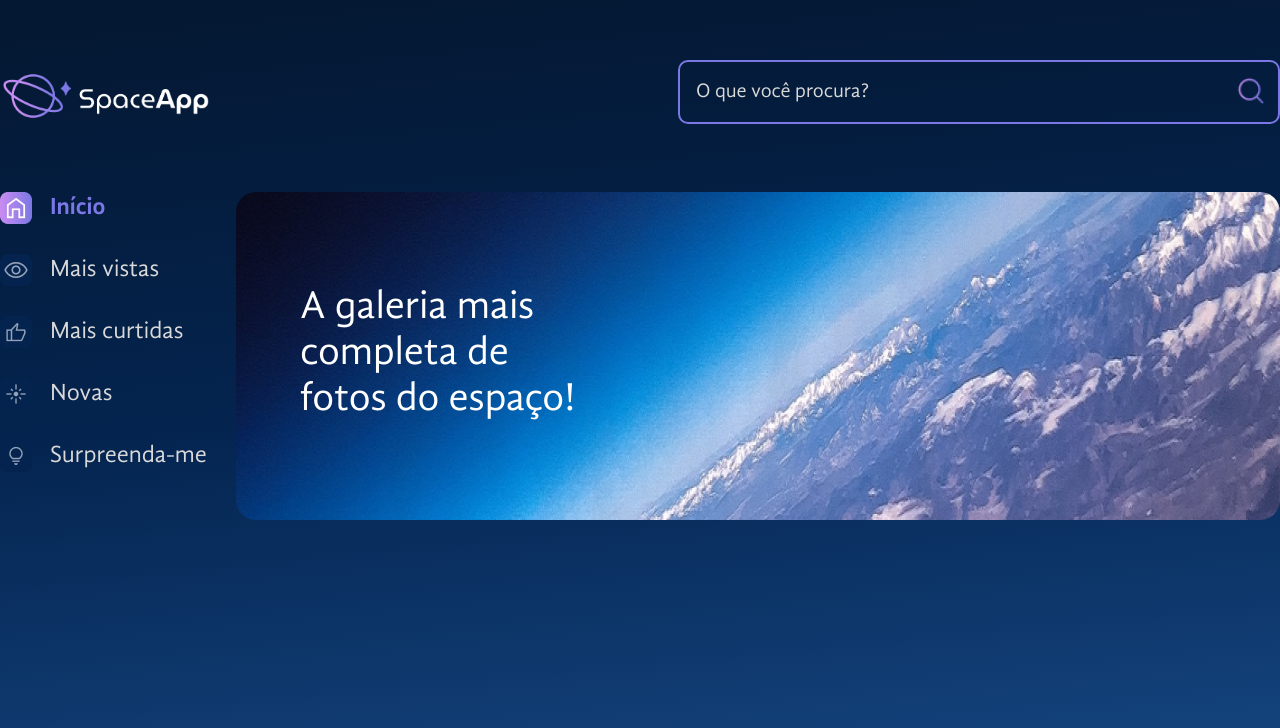
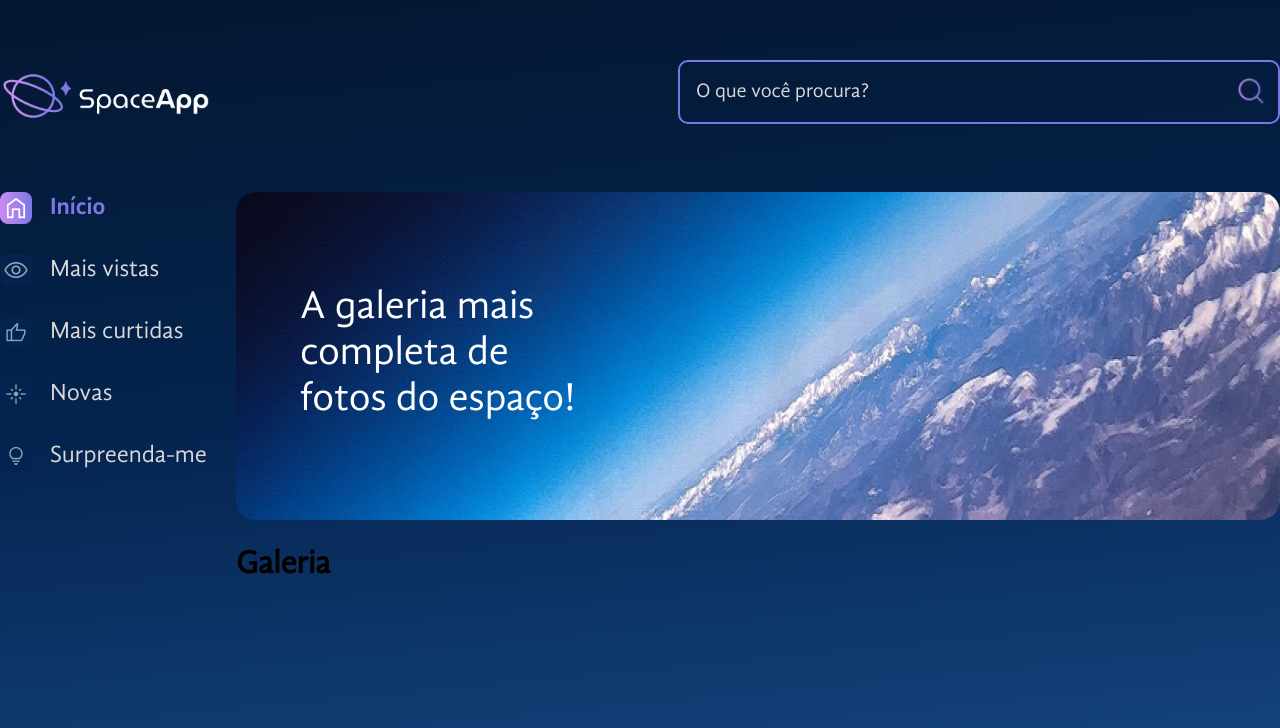
Before and after one commit to GuilFranca/ReactStyledComponents-Alura, a React (Vite) app: page / in a window 1280 px wide. Shown: the top 728 px of the page. Built offline with nearby package versions, Linux system fonts and the light colour scheme.

Commit message:
Aula 3 - 3. Montando o layout desktop

```diff
--- a/src/App.jsx
+++ b/src/App.jsx
@@ -4,6 +4,7 @@ import Cabecalho from "./components/Cabecalho";
 import BarraLateral from "./components/BarraLateral";
 import Banner from "./components/Banner";
 import backgroundBanner from "./assets/banner.png"
+import Galeria from "./components/Galeria";
 
 const FundoGradient = styled.div`
   background: linear-gradient(174.61deg, #041833 4.16%, #04244F 48%, #154580 96.76%);
@@ -21,6 +22,13 @@ const MainContainer = styled.div`
   margin: 0 auto;
 `;
 
+const ConteudoGaleria = styled.section`
+  display: flex;
+  flex-direction: column;
+  width: 100%;
+`;
+
+
 function App() {
   return (
     <FundoGradient>
@@ -29,14 +37,17 @@ function App() {
         <Cabecalho />
         <main>
           <BarraLateral />
-          <Banner
-            text={"A galeria mais completa de fotos do espaço!"}
-            backgroundBanner={backgroundBanner}
-          />
+          <ConteudoGaleria>
+            <Banner
+              text={"A galeria mais completa de fotos do espaço!"}
+              backgroundBanner={backgroundBanner}
+            />
+            <Galeria />
+          </ConteudoGaleria>
         </main>
       </MainContainer>
     </FundoGradient>
   )
 }
 
-export default App
+export default App;
--- a/src/components/Banner/index.jsx
+++ b/src/components/Banner/index.jsx
@@ -12,7 +12,8 @@ const BannerEstilizado = styled.figure`
         border-radius: 20px;
     }
 
-    p {
+    h1 {
+        font-weight: 400;
         position: absolute;
         width: 301px;
         top: 92px;
@@ -28,7 +29,7 @@ const Banner = ({ text, backgroundBanner }) => {
     return (
         <BannerEstilizado>
             <img src={backgroundBanner} alt="banner" />
-            <p>{text}</p>
+            <h1>{text}</h1>
         </BannerEstilizado>
     );
 }
--- /dev/null
+++ b/src/components/Galeria/index.jsx
@@ -0,0 +1,7 @@
+const Galeria = () => {
+    return(
+        <h1>Galeria</h1>
+    )
+}
+
+export default Galeria;
```
